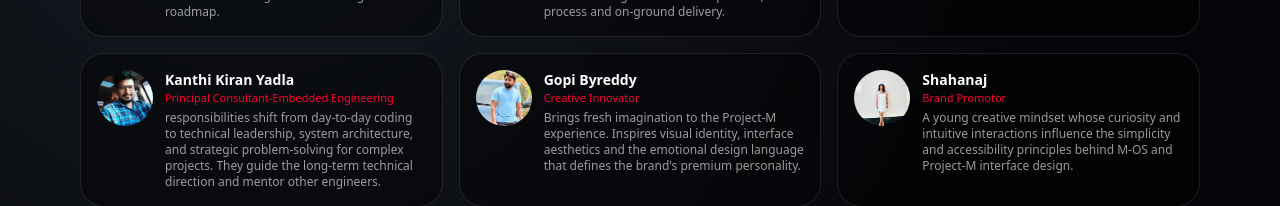
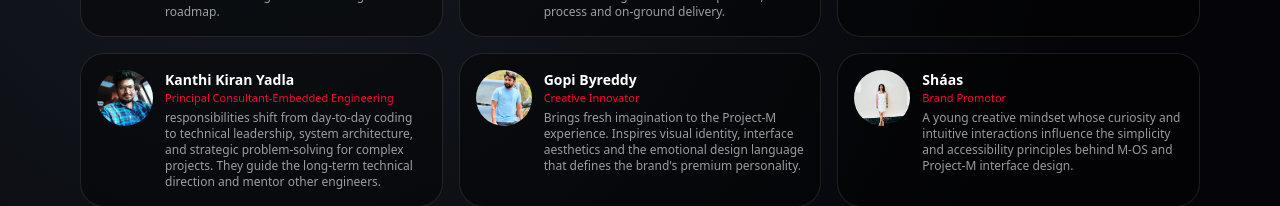
Before and after one commit to raghutujanakiram-jpg/project-m-mos-demo, a React (Vite) app: page /team in a window 1280 px wide. Shown: the part 339-545 px from the top of the page. Built offline with nearby package versions, Linux system fonts and the light colour scheme.

Commit message:
Update Team.jsx

```diff
--- a/src/marketing/Team.jsx
+++ b/src/marketing/Team.jsx
@@ -37,7 +37,7 @@ const Team = () => {
     },
 
     {
-      name: "Shahanaj",
+      name: "Sháas",
       role: "Brand Promotor",
       bio: "A young creative mindset whose curiosity and intuitive interactions influence the simplicity and accessibility principles behind M-OS and Project-M interface design.",
       avatar: "/images/team/Shahanaj.jpg",
```
